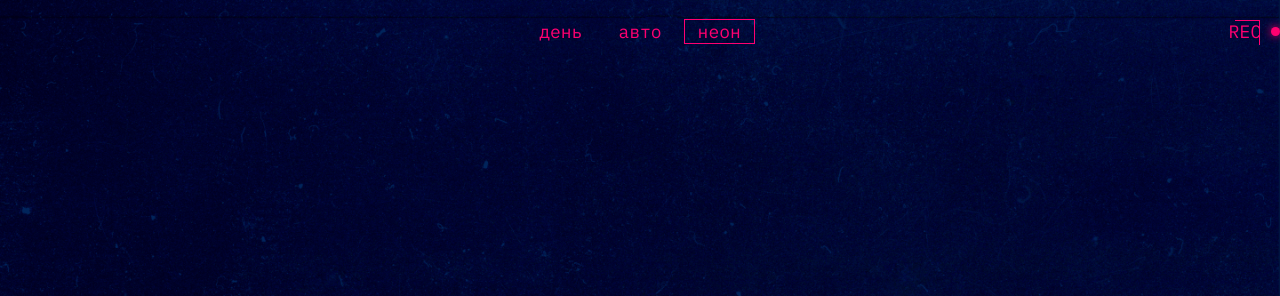
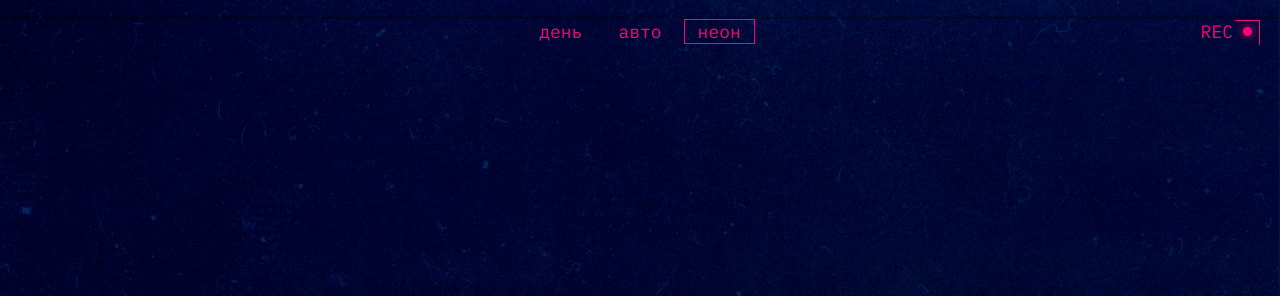
Before and after one commit to megazhin/slozhno-sosredotochitsya, a plain HTML site: page index.html in a window 1280 px wide. Both pictures are taken after a click on the button "неон". Shown: the top 296 px of the page. Drawn offline with Linux system fonts and the light colour scheme.

Commit message:
финальные изменения

```diff
--- a/styles/style.css
+++ b/styles/style.css
@@ -36,7 +36,7 @@ main {
   color: var(--accent-color);
   gap: 10px;
   inset-block-start: var(--page-padding);
-  inset-inline-end: calr(var(--page-padding) + 8px);
+  inset-inline-end: calc(var(--page-padding) + 8px);
 }
 
 .header__lamp::after {
```
Also changed, not shown: 1 other file.
